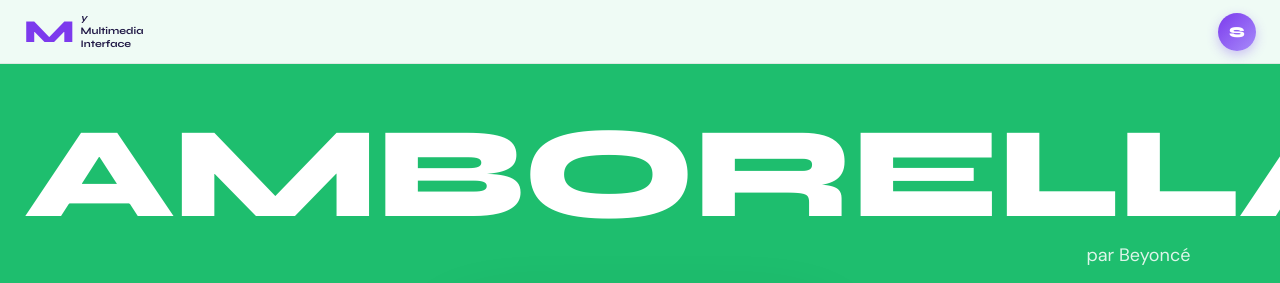
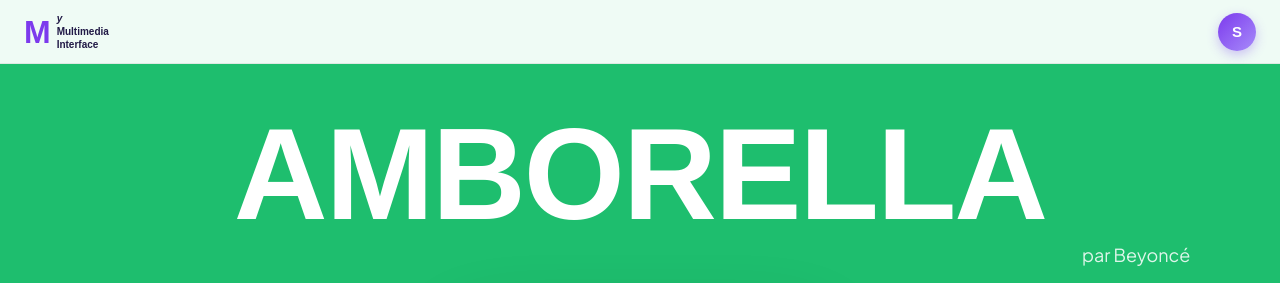
Before and after one commit to linhcha-lab/my-multimedia-interface, a React app in the folder frontend/: page /public/projets/1 in a window 1280 px wide. Shown: the top 283 px of the page. Built offline with nearby package versions, Linux system fonts and the light colour scheme; the HTML template or start-up script is replaced by a standard one.

Commit message:
améliorations v6

```diff
--- a/frontend/src/pages/auth/Login.jsx
+++ b/frontend/src/pages/auth/Login.jsx
@@ -33,7 +33,7 @@
     borderRadius: 10, border: "1.5px solid rgba(255,255,255,.3)",
     background: "rgba(255,255,255,.1)",
     fontSize: 14, outline: "none",
-    fontFamily: "'DM Sans',sans-serif",
+    fontFamily: "'Plus Jakarta Sans',sans-serif",
     color: "#fff", boxSizing: "border-box",
   }
 
@@ -57,7 +57,7 @@
           position: "absolute", top: 20, left: 20,
           background: "none", border: "none",
           color: "rgba(255,255,255,.6)", fontSize: 13,
-          cursor: "pointer", fontFamily: "inherit",
+          cursor: "pointer", fontFamily: "Plus Jakarta Sans",
           display: "flex", alignItems: "center", gap: 6,
         }}>
           ← Retour à l'accueil
@@ -65,7 +65,7 @@
 
         {/* Logo */}
         <div style={{
-          fontFamily: "'Syne',sans-serif", fontWeight: 900,
+          fontFamily: "'Payton One',sans-serif", fontWeight: 900,
           color: "#fff", textAlign: "center", marginBottom: 36, lineHeight: 1.15,
         }}>
           <span style={{ fontSize: 38, color: "#d4ff00" }}>M</span>
@@ -81,7 +81,7 @@
           width: "100%", maxWidth: 420,
           border: "1px solid rgba(255,255,255,.2)",
         }}>
-          <h1 style={{ fontFamily: "'Syne',sans-serif", fontSize: 24, fontWeight: 900, color: "#fff", marginBottom: 6 }}>
+          <h1 style={{ fontFamily: "'Payton One',sans-serif", fontSize: 24, fontWeight: 900, color: "#fff", marginBottom: 6 }}>
             Se connecter
           </h1>
           <p style={{ fontSize: 13, color: "rgba(255,255,255,.6)", marginBottom: 28 }}>
@@ -100,7 +100,7 @@
                 background: role === r.val ? "#d4ff00" : "transparent",
                 color: role === r.val ? "#221A47" : "rgba(255,255,255,.7)",
                 fontWeight: role === r.val ? 700 : 400,
-                fontSize: 13, cursor: "pointer", fontFamily: "inherit",
+                fontSize: 13, cursor: "pointer", fontFamily: "Plus Jakarta Sans",
                 transition: "all .15s",
               }}>
                 {r.label}
@@ -134,7 +134,7 @@
             width: "100%", padding: 13, borderRadius: 12, border: "none",
             background: "#d4ff00", color: "#221A47",
             fontSize: 15, fontWeight: 800, cursor: "pointer",
-            fontFamily: "'Syne',sans-serif", transition: "transform .15s",
+            fontFamily: "'Payton One',sans-serif", transition: "transform .15s",
           }}
             onMouseEnter={e => e.currentTarget.style.transform = "scale(1.02)"}
             onMouseLeave={e => e.currentTarget.style.transform = "none"}
--- a/frontend/src/pages/public/projets/ProjetDetail.jsx
+++ b/frontend/src/pages/public/projets/ProjetDetail.jsx
@@ -23,7 +23,7 @@
 
   *, *::before, *::after { box-sizing: border-box; margin: 0; padding: 0; }
   html { scroll-behavior: smooth; }
-  body { font-family: 'DM Sans', sans-serif; }
+  body { font-family: 'Plus Jakarta Sans', sans-serif; }
 
   @keyframes titleIn {
     from { opacity: 0; transform: translateY(50px); }
@@ -62,8 +62,8 @@
     }}>
       {/* Logo — remplace par <img src="/assets/logo-mmi.png" /> */}
       <div onClick={() => navigate("/public")} style={{ cursor: "pointer", display: "flex", alignItems: "center", gap: 6 }}>
-        <span style={{ fontFamily: "'Syne',sans-serif", fontWeight: 900, fontSize: 32, color: "#7c3aed", lineHeight: 1 }}>M</span>
-        <div style={{ fontFamily: "'Syne',sans-serif", fontSize: 10, fontWeight: 700, color: "#221A47", lineHeight: 1.3 }}>
+        <span style={{ fontFamily: "'Payton One',sans-serif", fontWeight: 900, fontSize: 32, color: "#7c3aed", lineHeight: 1 }}>M</span>
+        <div style={{ fontFamily: "'Payton One',sans-serif", fontSize: 10, fontWeight: 700, color: "#221A47", lineHeight: 1.3 }}>
           <em style={{ fontStyle: "italic" }}>y</em><br/>Multimedia<br/>Interface
         </div>
       </div>
@@ -72,7 +72,7 @@
         width: 38, height: 38, borderRadius: "50%",
         background: "linear-gradient(135deg,#7c3aed,#a78bfa)",
         display: "flex", alignItems: "center", justifyContent: "center",
-        fontFamily: "'Syne',sans-serif", fontWeight: 900, color: "#fff", fontSize: 15,
+        fontFamily: "'Payton One',sans-serif", fontWeight: 900, color: "#fff", fontSize: 15,
         boxShadow: "0 4px 12px rgba(124,58,237,.3)", cursor: "pointer",
       }}>S</div>
     </header>
@@ -115,7 +115,7 @@
           gap: 16, background: "#f5f4f8", paddingTop: 80,
         }}>
           <div style={{ fontSize: 56 }}>🔍</div>
-          <h2 style={{ fontFamily: "'Syne',sans-serif", fontWeight: 900, fontSize: 24, color: "#221A47" }}>
+          <h2 style={{ fontFamily: "'Payton One',sans-serif", fontWeight: 900, fontSize: 24, color: "#221A47" }}>
             Projet introuvable
           </h2>
           <p style={{ color: "#888", fontSize: 14 }}>Ce projet n'existe pas ou n'est plus disponible.</p>
@@ -152,7 +152,7 @@
 
         {/* Titre énorme */}
         <h1 className="detail-title" style={{
-          fontFamily: "'Syne', sans-serif",
+          fontFamily: "'Payton One', sans-serif",
           fontWeight: 900,
           fontSize: "clamp(48px, 13vw, 130px)",
           color: couleurTexte,
@@ -222,7 +222,7 @@
         padding: "clamp(48px, 8vw, 96px) clamp(20px, 10vw, 120px)",
       }}>
         <p style={{
-          fontFamily: "'DM Sans', sans-serif",
+          fontFamily: "'Plus Jakarta Sans', sans-serif",
           fontSize: "clamp(15px, 1.8vw, 18px)",
           lineHeight: 1.8,
           color: "#333",
@@ -238,7 +238,7 @@
             marginTop: 36, padding: "13px 28px",
             background: couleurFond, color: couleurTexte,
             borderRadius: 30, fontSize: 14, fontWeight: 700,
-            textDecoration: "none", fontFamily: "'Syne',sans-serif",
+            textDecoration: "none", fontFamily: "'Payton One',sans-serif",
             boxShadow: `0 6px 20px ${couleurFond}66`,
           }}>
             📄 Voir le livrable PDF
```
